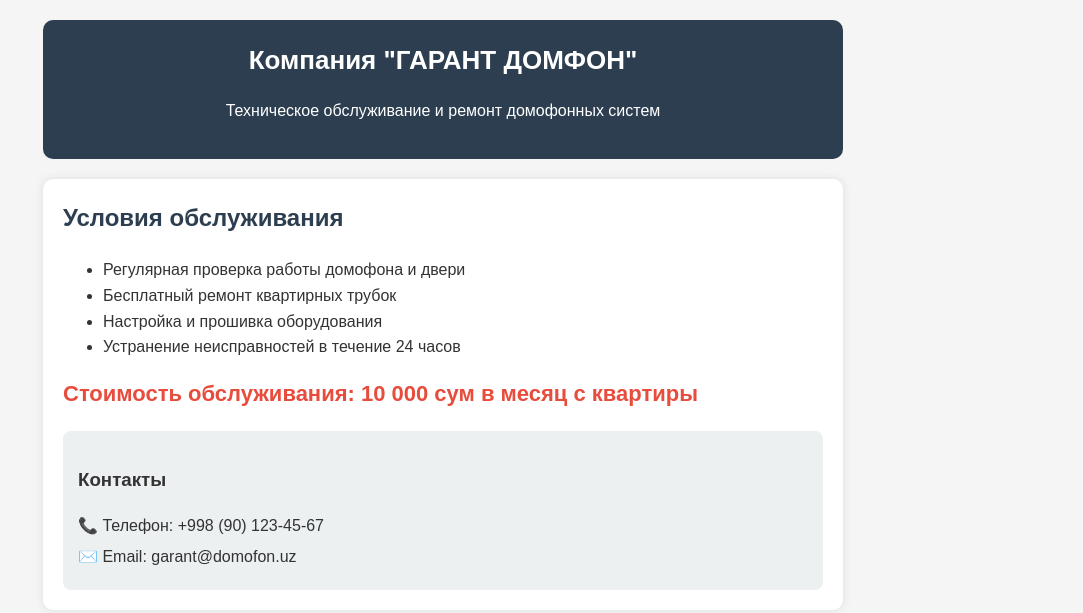
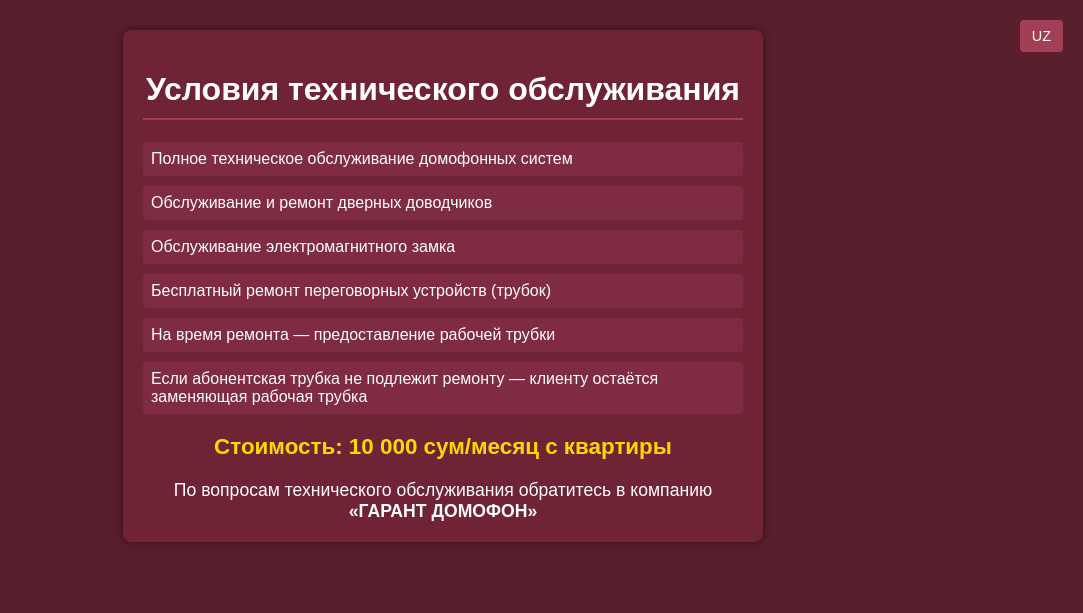
Before and after one commit to garantdom/garantdom, a plain HTML site: page index.html in a window 1280 px wide. Shown: the whole page, without its empty margins (197-1280 px from the left). Drawn offline with Linux system fonts and the light colour scheme.

Commit message:
Update index.html

```diff
--- a/index.html
+++ b/index.html
@@ -2,86 +2,134 @@
 <html lang="ru">
 <head>
   <meta charset="UTF-8">
-  <meta name="viewport" content="width=device-width, initial-scale=1.0">
-  <title>Техническое обслуживание домофонов</title>
+  <title>Техобслуживание - ГАРАНТ ДОМОФОН</title>
   <style>
     body {
+      margin: 0;
       font-family: Arial, sans-serif;
-      margin: 0;
-      background: #f5f5f5;
-      color: #333;
-      line-height: 1.6;
+      background-color: #5a1f2c;
+      color: #ffffff;
     }
     .container {
-      max-width: 800px;
-      margin: 0 auto;
+      max-width: 600px;
+      margin: 30px auto;
       padding: 20px;
-    }
-    header {
-      background: #2c3e50;
-      color: #fff;
-      padding: 20px;
-      text-align: center;
-      border-radius: 10px;
+      background-color: #6f2335;
+      border-radius: 8px;
+      box-shadow: 0 0 10px rgba(0,0,0,0.5);
     }
     h1 {
-      margin: 0;
-      font-size: 26px;
+      text-align: center;
+      border-bottom: 2px solid #a13f55;
+      padding-bottom: 10px;
     }
-    .content {
-      background: #fff;
-      margin-top: 20px;
-      padding: 20px;
-      border-radius: 10px;
-      box-shadow: 0 0 10px rgba(0,0,0,0.1);
+    .service-list {
+      list-style: none;
+      padding: 0;
     }
-    h2 {
-      color: #2c3e50;
-      margin-top: 0;
+    .service-list li {
+      margin: 10px 0;
+      padding: 8px;
+      background-color: #7f2b43;
+      border-radius: 4px;
     }
     .price {
-      font-size: 22px;
-      color: #e74c3c;
+      text-align: center;
+      margin: 20px 0;
+      font-size: 1.4em;
       font-weight: bold;
-      margin: 15px 0;
+      color: #ffd700;
     }
-    .contacts {
+    .contact {
+      text-align: center;
       margin-top: 20px;
-      padding: 15px;
-      background: #ecf0f1;
-      border-radius: 8px;
+      font-size: 1.1em;
     }
-    .contacts p {
-      margin: 5px 0;
+    .lang-switch {
+      position: absolute;
+      top: 20px;
+      right: 20px;
+    }
+    .lang-switch button {
+      background-color: #a13f55;
+      border: none;
+      color: white;
+      padding: 8px 12px;
+      font-size: 0.9em;
+      border-radius: 4px;
+      cursor: pointer;
+    }
+    .lang-switch button:hover {
+      background-color: #bf5a70;
     }
   </style>
 </head>
 <body>
-  <div class="container">
-    <header>
-      <h1>Компания "ГАРАНТ ДОМФОН"</h1>
-      <p>Техническое обслуживание и ремонт домофонных систем</p>
-    </header>
-
-    <div class="content">
-      <h2>Условия обслуживания</h2>
-      <ul>
-        <li>Регулярная проверка работы домофона и двери</li>
-        <li>Бесплатный ремонт квартирных трубок</li>
-        <li>Настройка и прошивка оборудования</li>
-        <li>Устранение неисправностей в течение 24 часов</li>
-      </ul>
-
-      <div class="price">
-        Стоимость обслуживания: 10 000 сум в месяц с квартиры
-      </div>
-
-      <div class="contacts">
-        <h3>Контакты</h3>
-        <p>📞 Телефон: +998 (90) 123-45-67</p>
-        <p>✉️ Email: garant@domofon.uz</p>
-      </div>
+  <div class="lang-switch">
+    <button id="langBtn" onclick="toggleLang()">UZ</button>
+  </div>
+  <div class="container" id="content">
+    <h1>Условия технического обслуживания</h1>
+    <ul class="service-list">
+      <li>Полное техническое обслуживание домофонных систем</li>
+      <li>Обслуживание и ремонт дверных доводчиков</li>
+      <li>Обслуживание электромагнитного замка</li>
+      <li>Бесплатный ремонт переговорных устройств (трубок)</li>
+      <li>На время ремонта — предоставление рабочей трубки</li>
+      <li>Если абонентская трубка не подлежит ремонту — клиенту остаётся заменяющая рабочая трубка</li>
+    </ul>
+    <div class="price">Стоимость: 10 000 сум/месяц с квартиры</div>
+    <div class="contact">
+      По вопросам технического обслуживания обратитесь в компанию<br>
+      <strong>«ГАРАНТ ДОМОФОН»</strong>
     </div>
   </div>
+
+  <script>
+    let currentLang = 'ru';
+    function toggleLang() {
+      const content = document.getElementById('content');
+      const langBtn = document.getElementById('langBtn');
+      if (currentLang === 'ru') {
+        content.innerHTML = `
+          <h1>Texnik xizmat ko‘rsatish shartlari</h1>
+          <ul class="service-list">
+            <li>Domofon tizimlariga to‘liq texnik xizmat ko‘rsatish</li>
+            <li>Eshik dovedchiklarini ta’mirlash va xizmat ko‘rsatish</li>
+            <li>Elektromagnit qulfga xizmat ko‘rsatish</li>
+            <li>Abonent trubkalarini bepul ta’mirlash</li>
+            <li>Ta’mirlash vaqtida vaqtinchalik ishlaydigan trubka beriladi</li>
+            <li>Agar abonent trubkasi ta’mirlashga yaroqsiz bo‘lsa — mijozga o‘rnini bosuvchi trubka qoldiriladi</li>
+          </ul>
+          <div class="price">Narxi: 10 000 so‘m/oy har bir xonadondan</div>
+          <div class="contact">
+            Texnik xizmat ko‘rsatish bo‘yicha murojaat qiling:<br>
+            <strong>«GARANT DOMOFON»</strong>
+          </div>
+        `;
+        currentLang = 'uz';
+        langBtn.textContent = 'РУС';
+      } else {
+        content.innerHTML = `
+          <h1>Условия технического обслуживания</h1>
+          <ul class="service-list">
+            <li>Полное техническое обслуживание домофонных систем</li>
+            <li>Обслуживание и ремонт дверных доводчиков</li>
+            <li>Обслуживание электромагнитного замка</li>
+            <li>Бесплатный ремонт переговорных устройств (трубок)</li>
+            <li>На время ремонта — предоставление рабочей трубки</li>
+            <li>Если абонентская трубка не подлежит ремонту — клиенту остаётся заменяющая рабочая трубка</li>
+          </ul>
+          <div class="price">Стоимость: 10 000 сум/месяц с квартиры</div>
+          <div class="contact">
+            По вопросам технического обслуживания обратитесь в компанию<br>
+            <strong>«ГАРАНТ ДОМОФОН»</strong>
+          </div>
+        `;
+        currentLang = 'ru';
+        langBtn.textContent = 'UZ';
+      }
+    }
+  </script>
 </body>
 </html>
```
